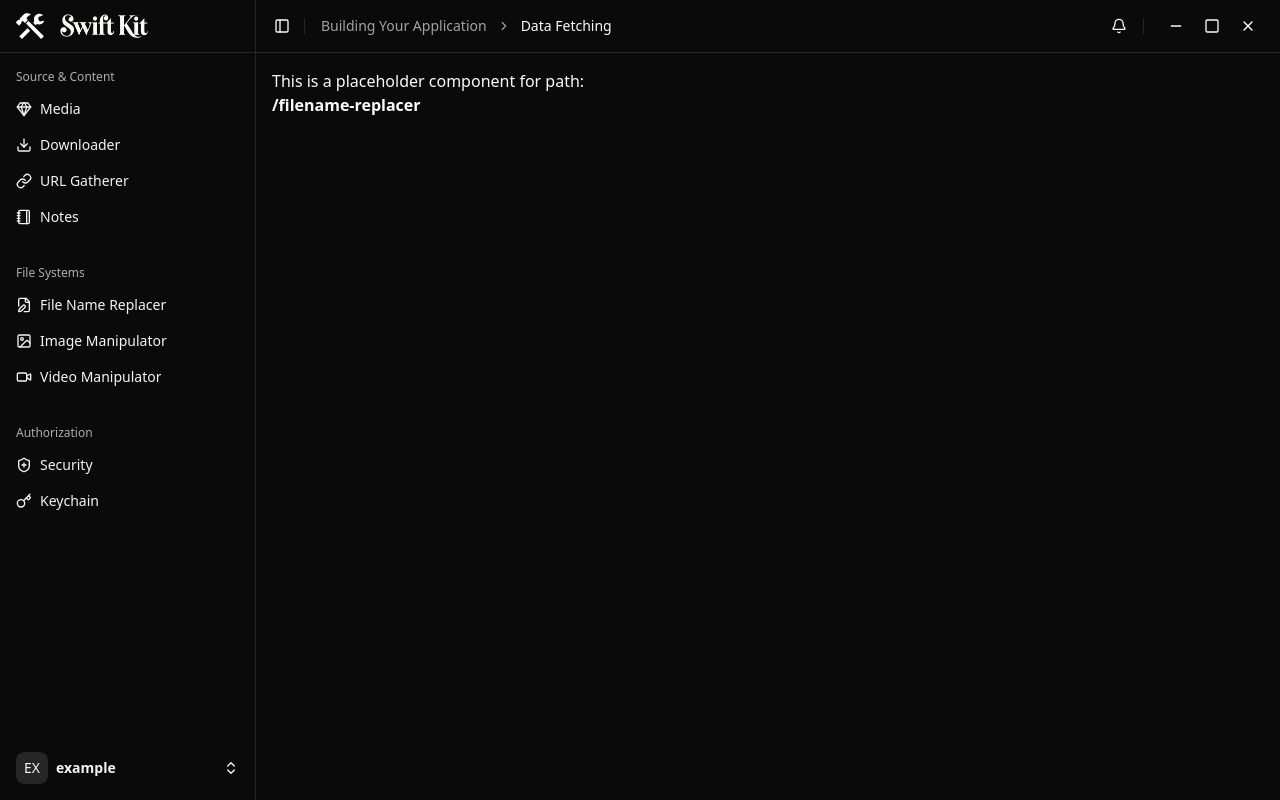
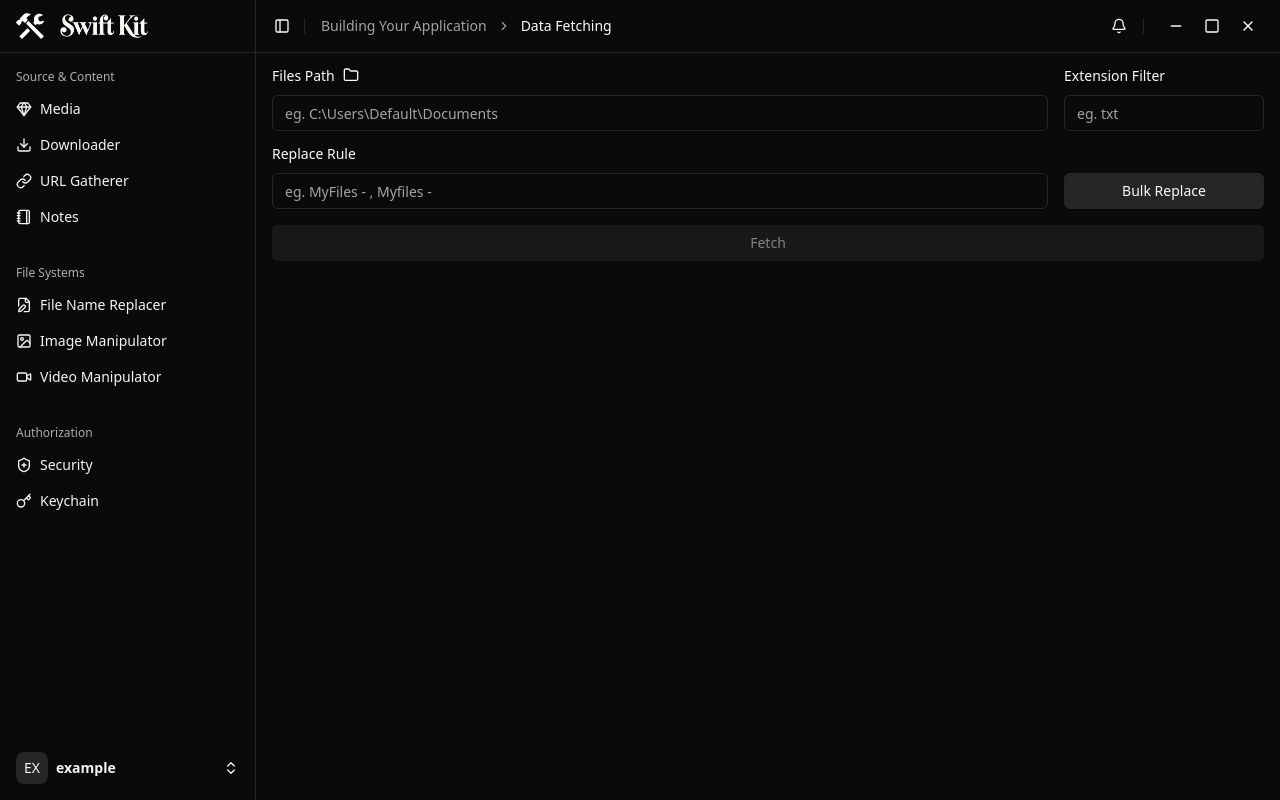
Before and after one commit to ev3nst/swift-kit, a React (Vite) app: page /filename-replacer in a window 1280 px wide. Built offline with nearby package versions, Linux system fonts and the light colour scheme.

Commit message:
filename replacer design done

```diff
--- a/src/app.tsx
+++ b/src/app.tsx
@@ -8,6 +8,7 @@ import { Loading } from '@/components/loading';
 import Layout from '@/layout';
 
 const Placeholder = lazy(() => import('@/pages/placeholder'));
+const FilenameReplacer = lazy(() => import('@/pages/filename-replacer'));
 
 function App() {
 	return (
@@ -30,7 +31,7 @@ function App() {
 						<Route path="/notes" component={Placeholder} />
 						<Route
 							path="/filename-replacer"
-							component={Placeholder}
+							component={FilenameReplacer}
 						/>
 						<Route
 							path="/image-manipulator"
--- /dev/null
+++ b/src/pages/filename-replacer.tsx
@@ -0,0 +1,248 @@
+import { useState, useEffect } from 'react';
+import { useForm } from 'react-hook-form';
+import { Folder } from 'lucide-react';
+import { toast } from 'sonner';
+import { clsx } from 'clsx';
+
+import {
+	Form,
+	FormControl,
+	FormField,
+	FormItem,
+	FormLabel,
+} from '@/components/form';
+import { Input } from '@/components/input';
+import { Button } from '@/components/button';
+
+const FilenameReplacer = () => {
+	const [processLoading, setProcessLoading] = useState(false);
+	const [fetchedFiles, setFetchedFiles] = useState<string[]>([]);
+	const [fetchLoading, setFetchLoading] = useState(false);
+	const [errorMessage, setErrorMessage] = useState('');
+	const form = useForm({
+		defaultValues: {
+			folder_path: '',
+			extension_filter: '',
+			replace_rule: '',
+			rename_mapping: [],
+		},
+	});
+
+	useEffect(() => {
+		if (fetchedFiles && fetchedFiles.length > 0) {
+			const initialRenameMapping = fetchedFiles.map(() => '');
+			form.reset({
+				...form.getValues(),
+				rename_mapping: initialRenameMapping as any,
+			});
+		}
+	}, [fetchedFiles, form]);
+
+	const { getValues, setValue } = form;
+	async function handleFetch() {
+		setFetchLoading(true);
+		setErrorMessage('');
+		try {
+			const { folder_path, extension_filter } = getValues();
+			console.log('folder_path:', folder_path);
+			console.log('extension_filter:', extension_filter);
+			const files: any = []; // get files from the folder_path
+			setFetchedFiles(files);
+			setFetchLoading(false);
+		} catch (error) {
+			console.error('Error:', error);
+			setErrorMessage(String(error));
+			setFetchLoading(false);
+			toast.error(String(error));
+		}
+	}
+
+	async function handleBulkRename() {
+		setProcessLoading(true);
+		setErrorMessage('');
+		try {
+			const { folder_path, replace_rule } = getValues();
+			console.log('folder_path:', folder_path);
+			console.log('replace_rule:', replace_rule);
+			// rename files with replace_rule
+			setProcessLoading(false);
+			toast.success('Renaming successful.');
+			handleFetch();
+		} catch (error) {
+			console.error('Error:', error);
+			setErrorMessage(String(error));
+			setProcessLoading(false);
+			toast.error(String(error));
+		}
+	}
+
+	async function onSubmit(data) {
+		const fileReMapping = fetchedFiles.map((ff, ffi) => {
+			let new_name = (data.rename_mapping[ffi] || '') as string;
+			if (
+				new_name.length > 0 &&
+				new_name.indexOf('.') === -1 &&
+				ff.indexOf('.') !== -1
+			) {
+				const old_ext = ff.split('.')[1];
+				new_name += '.' + old_ext;
+			}
+			return [ff, new_name];
+		});
+
+		setProcessLoading(true);
+		setErrorMessage('');
+		try {
+			console.log(fileReMapping, 'fileReMapping');
+			setProcessLoading(false);
+			toast.success('Renaming successful.');
+			handleFetch();
+			setValue('rename_mapping', []);
+		} catch (error) {
+			console.error('Error:', error);
+			setErrorMessage(String(error));
+			setProcessLoading(false);
+			toast.error(String(error));
+		}
+	}
+
+	const { folder_path } = getValues();
+	return (
+		<Form {...form}>
+			<form className="grid gap-4" onSubmit={form.handleSubmit(onSubmit)}>
+				<div className="flex gap-4">
+					<FormField
+						control={form.control}
+						name="folder_path"
+						render={({ field }) => (
+							<FormItem className="grid gap-1 flex-grow">
+								<div className="flex items-center">
+									<FormLabel className="flex gap-2 items-center">
+										Files Path
+										<div className="relative">
+											<Folder className="w-4 h-4 bottom-[-7px] left-0 absolute" />
+										</div>
+									</FormLabel>
+								</div>
+								<FormControl>
+									<Input
+										placeholder="eg. C:\Users\Default\Documents"
+										{...field}
+									/>
+								</FormControl>
+							</FormItem>
+						)}
+					/>
+					<FormField
+						control={form.control}
+						name="extension_filter"
+						render={({ field }) => (
+							<FormItem className="grid gap-1 w-[200px]">
+								<div className="flex items-center">
+									<FormLabel>Extension Filter</FormLabel>
+								</div>
+								<FormControl>
+									<Input placeholder="eg. txt" {...field} />
+								</FormControl>
+							</FormItem>
+						)}
+					/>
+				</div>
+				<div className="flex gap-4 items-end">
+					<FormField
+						control={form.control}
+						name="replace_rule"
+						render={({ field }) => (
+							<FormItem className="grid gap-1 flex-grow">
+								<div className="flex items-center">
+									<FormLabel>Replace Rule</FormLabel>
+								</div>
+								<FormControl>
+									<Input
+										placeholder="eg. MyFiles - , Myfiles - "
+										{...field}
+									/>
+								</FormControl>
+							</FormItem>
+						)}
+					/>
+					<Button
+						type="button"
+						variant="secondary"
+						className={clsx(
+							'w-[200px]',
+							fetchLoading && 'disabled',
+						)}
+						disabled={fetchLoading}
+						onClick={handleBulkRename}
+					>
+						Bulk Replace
+					</Button>
+				</div>
+
+				{fetchedFiles.length !== 0 && (
+					<>
+						<h6 className="mt-4">
+							Fetched Files
+							<span className="text-sm text-muted-foreground ms-2">
+								(Individual Renaming)
+							</span>
+							<p className="text-sm text-muted-foreground mt-2">
+								Typing the extension of the files is optional.
+							</p>
+						</h6>
+					</>
+				)}
+				{fetchedFiles.map((ff, ffi) => (
+					<FormField
+						key={`fetched_files_${ffi}`}
+						control={form.control}
+						name={`rename_mapping[${ffi}]` as any}
+						render={({ field }) => (
+							<FormItem className="grid gap-1 flex-grow">
+								<div className="flex items-center">
+									<FormLabel>{ff}</FormLabel>
+								</div>
+								<FormControl>
+									<Input {...field} />
+								</FormControl>
+							</FormItem>
+						)}
+					/>
+				))}
+
+				{fetchedFiles.length === 0 ? (
+					<Button
+						type="button"
+						variant="secondary"
+						className={clsx(
+							'w-full',
+							(fetchLoading || folder_path.length === 0) &&
+								'disabled',
+						)}
+						disabled={fetchLoading || folder_path.length === 0}
+						onClick={handleFetch}
+					>
+						Fetch
+					</Button>
+				) : (
+					<Button
+						type="submit"
+						variant="secondary"
+						className={clsx('w-full', processLoading && 'disabled')}
+						disabled={processLoading}
+					>
+						Rename
+					</Button>
+				)}
+				{errorMessage && (
+					<div className="text-center text-sm text-destructive">
+						{errorMessage}
+					</div>
+				)}
+			</form>
+		</Form>
+	);
+};
+
+export default FilenameReplacer;
```
